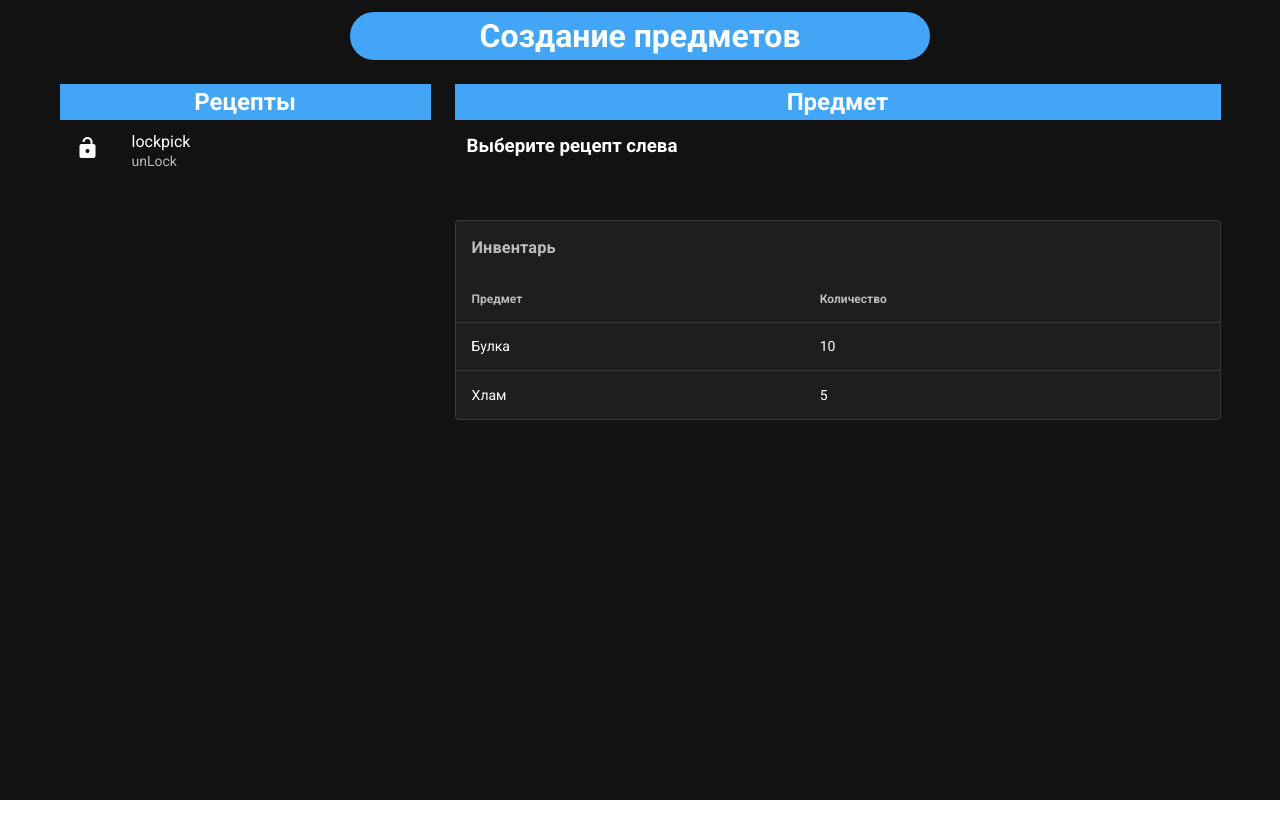
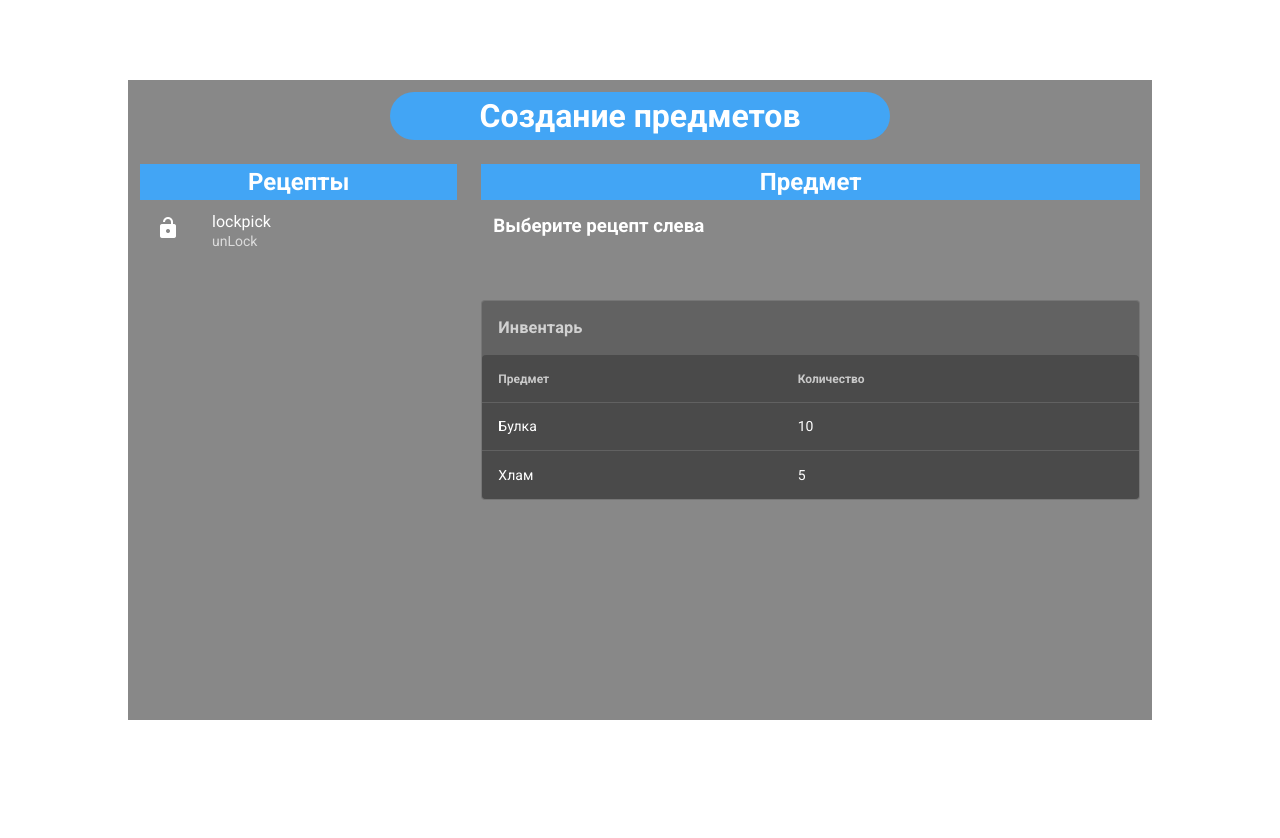
Before and after one commit to mderkach/Craft, a Vue app: page / in a window 1280 px wide. Shown: the top 838 px of the page. Before the commit the page ends 800 px from the top, so only its background shows below. Built offline with nearby package versions, Linux system fonts and the light colour scheme.

Commit message:
styling + reset button

```diff
--- a/public/index.html
+++ b/public/index.html
@@ -1,17 +1,26 @@
 <!DOCTYPE html>
 <html lang="ru">
   <head>
-    <meta charset="utf-8">
-    <meta http-equiv="X-UA-Compatible" content="IE=edge">
-    <meta name="viewport" content="width=device-width,initial-scale=1.0">
-    <link rel="icon" href="<%= BASE_URL %>favicon.ico">
+    <meta charset="utf-8" />
+    <meta http-equiv="X-UA-Compatible" content="IE=edge" />
+    <meta name="viewport" content="width=device-width,initial-scale=1.0" />
+    <link rel="icon" href="<%= BASE_URL %>favicon.ico" />
     <title><%= htmlWebpackPlugin.options.title %></title>
-    <link rel="stylesheet" href="https://fonts.googleapis.com/css?family=Roboto:100,300,400,500,700,900">
-    <link rel="stylesheet" href="https://cdn.jsdelivr.net/npm/@mdi/font@latest/css/materialdesignicons.min.css">
+    <link
+      rel="stylesheet"
+      href="https://fonts.googleapis.com/css?family=Roboto:100,300,400,500,700,900"
+    />
+    <link
+      rel="stylesheet"
+      href="https://cdn.jsdelivr.net/npm/@mdi/font@latest/css/materialdesignicons.min.css"
+    />
   </head>
-  <body>
+  <body style="position: relative; width: 100vw; height: 100vh; background-color: transparent">
     <noscript>
-      <strong>We're sorry but <%= htmlWebpackPlugin.options.title %> doesn't work properly without JavaScript enabled. Please enable it to continue.</strong>
+      <strong
+        >We're sorry but <%= htmlWebpackPlugin.options.title %> doesn't work properly without
+        JavaScript enabled. Please enable it to continue.</strong
+      >
     </noscript>
     <div id="app"></div>
     <!-- built files will be auto injected -->
--- a/src/App.vue
+++ b/src/App.vue
@@ -20,3 +20,15 @@ export default {
   }
 };
 </script>
+
+<style lang="sass">
+#app
+  position: absolute
+  top: 50%
+  left: 50%
+  width: 80vw
+  height: 80vh
+  margin: 0 auto
+  transform: translate(-50%, -50%)
+  background: rgba(18, 18, 18, .5)
+</style>
--- a/src/components/Container.vue
+++ b/src/components/Container.vue
@@ -1,5 +1,5 @@
 <template>
-  <v-container>
+  <v-container class="craft__container">
     <v-row>
       <v-col cols="12">
         <div class="text__wrapper blue lighten-1">
--- a/src/components/Inventory.vue
+++ b/src/components/Inventory.vue
@@ -1,9 +1,9 @@
 <template>
-  <v-card outlined class="mt-12">
+  <v-card outlined class="mt-12" style="background-color: rgba(30,30,30, 0.35)">
     <v-card-text>
       <h3>Инвентарь</h3>
     </v-card-text>
-    <v-simple-table>
+    <v-simple-table style="background-color: rgba(30,30,30, 0.35)">
       <template v-slot:default v-if="inventory !== null">
         <thead>
           <tr>
--- a/src/components/Item.vue
+++ b/src/components/Item.vue
@@ -1,6 +1,6 @@
 <template>
   <div class="">
-    <v-card outlined v-if="item">
+    <v-card outlined v-if="item" style="background-color: rgba(30,30,30, 0.35)">
       <v-list-item three-line>
         <v-list-item-avatar tile size="80" color="grey">
           <v-icon v-text="item.icon"></v-icon>
@@ -39,7 +39,7 @@
           <v-list-item-title class="headline mb-1"
             >Ингридиенты</v-list-item-title
           >
-          <v-simple-table>
+          <v-simple-table style="background-color: rgba(30,30,30, 0.35)">
             <template v-slot:default>
               <thead>
                 <tr>
@@ -62,7 +62,7 @@
 
       <v-card-actions>
         <v-btn text>Создать</v-btn>
-        <v-btn text>Отменить</v-btn>
+        <v-btn text @click="reset">Отменить</v-btn>
       </v-card-actions>
     </v-card>
     <v-col v-else>
@@ -72,6 +72,8 @@
 </template>
 
 <script>
+import { mapMutations } from "vuex";
+
 export default {
   name: "Item",
   props: {
@@ -83,12 +85,19 @@ export default {
   data: () => ({
     count: 0
   }),
+  computed: {
+    ...mapMutations("set_item")
+  },
   methods: {
     decrement() {
       this.count--;
     },
     increment() {
       this.count++;
+    },
+    reset() {
+      this.item = null;
+      this.$store.commit("set_item", null);
     }
   }
 };
```
